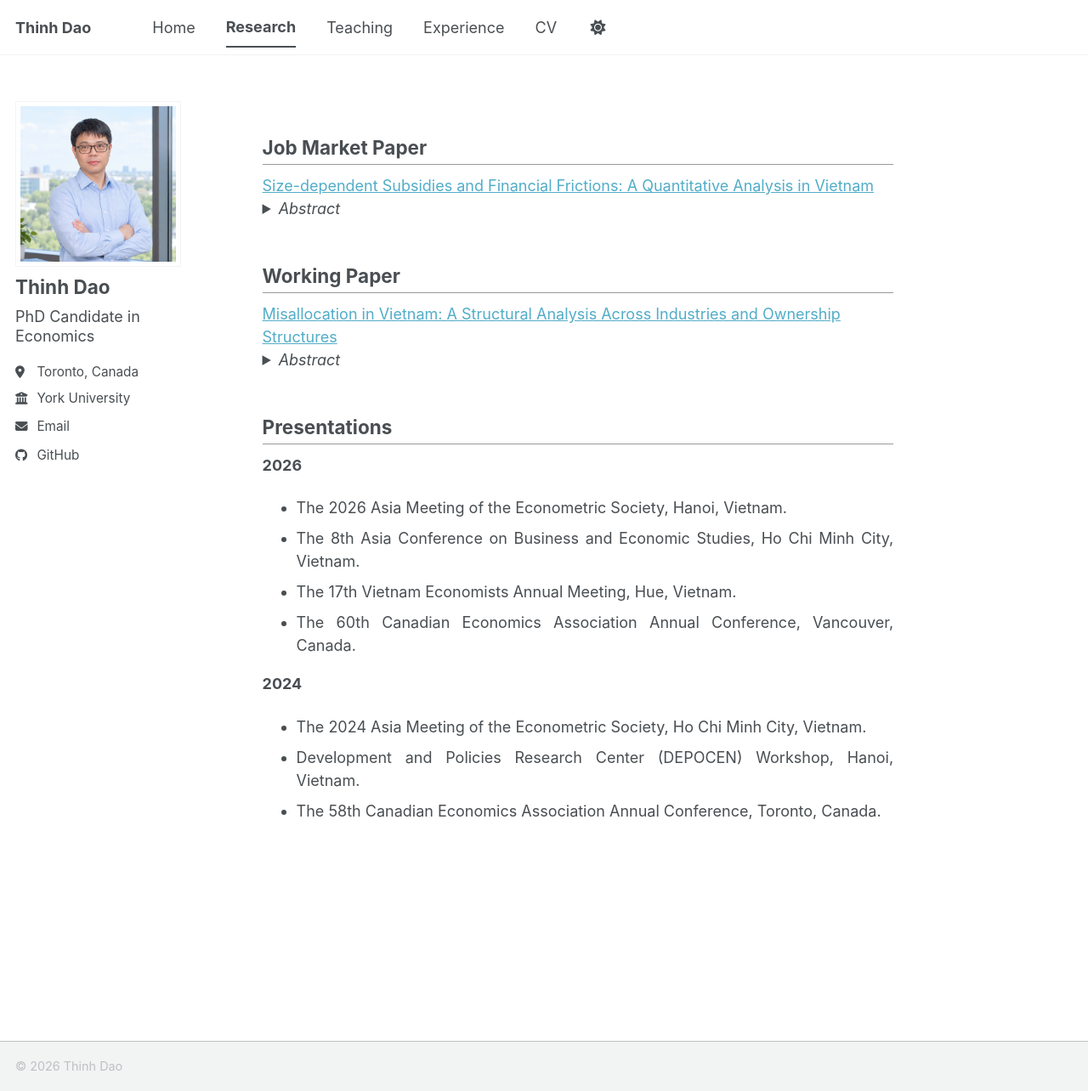
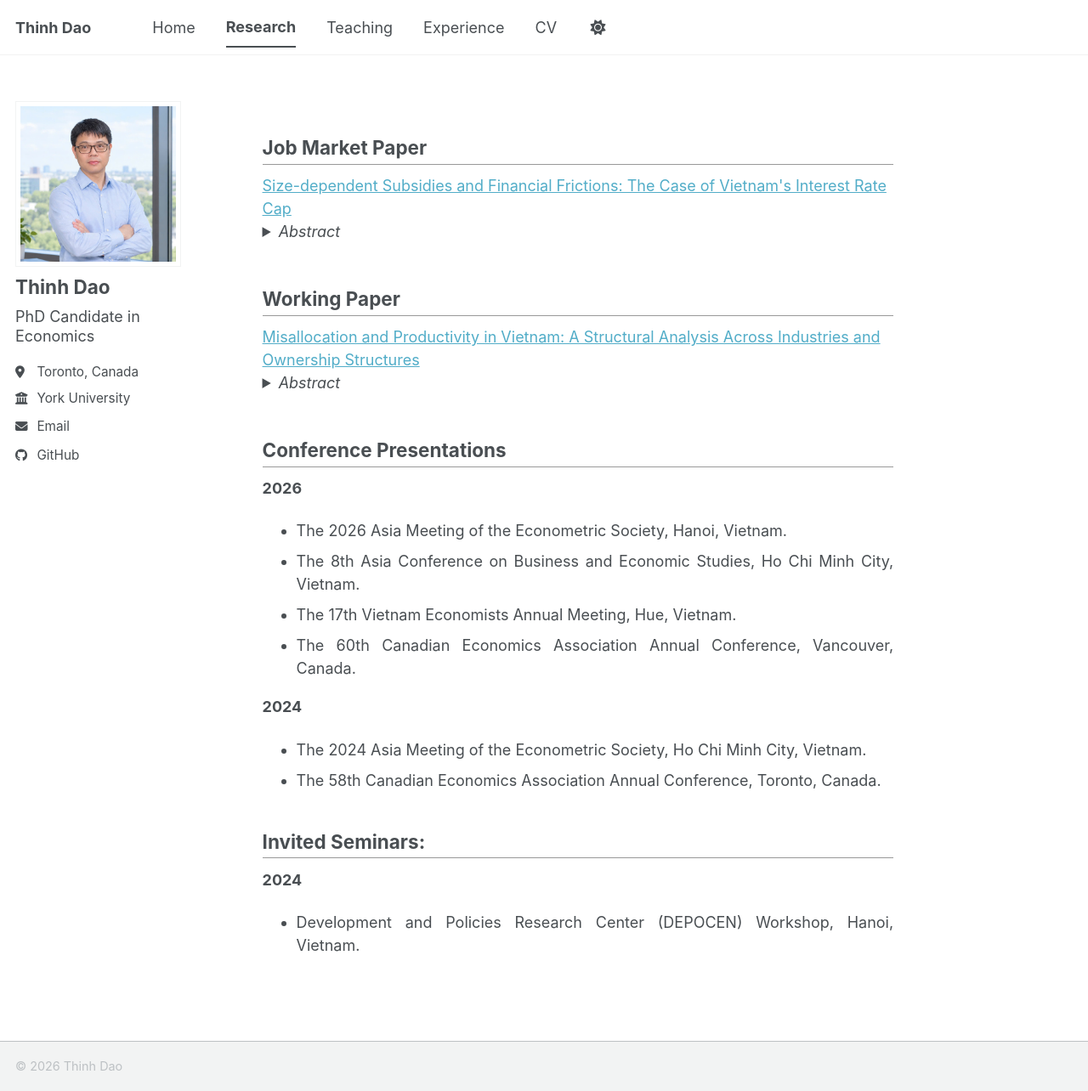
Before and after one commit to thinh-dao-econ/thinh-dao-econ.github.io, a Jekyll site: the page built from _pages/research.md, in a window 1280 px wide and 1284 px high. Shown: the whole window at 85% size. Built offline with Jekyll 4.4.1, drawn with Linux system fonts in a browser that asks for light colours; a style sheet for code colours, icons or effects is not loaded.

Commit message:
Update research.md

```diff
--- a/_pages/research.md
+++ b/_pages/research.md
@@ -21,18 +21,18 @@ details > ul { margin-top: 0 !important; }
 
 ## Job Market Paper
 
-<div class="res-head"> <a href="{{ site.baseurl }}/files/Thinh_Dao_JMP.pdf" target="_blank" rel="noopener noreferrer">Size-dependent Subsidies and Financial Frictions: A Quantitative Analysis in Vietnam</a> </div>
+<div class="res-head"> <a href="{{ site.baseurl }}/files/Thinh_Dao_JMP.pdf" target="_blank" rel="noopener noreferrer">Size-dependent Subsidies and Financial Frictions: The Case of Vietnam's Interest Rate Cap</a> </div>
 
 <details markdown="1">
 <summary style="cursor:pointer;"><em>Abstract</em></summary>
 
-Motivated by a policy in Vietnam that capped short-term lending rates for small and medium-sized enterprises (SMEs) in 2012, this paper develops a heterogeneous-agent general equilibrium model that integrates a size-dependent financial subsidy into a canonical framework of entrepreneurs with borrowing constraints. In the model, firms below an employment threshold rent capital at a discounted price, so firms choose their production scale endogenously. Micro-level data from Vietnam document patterns in SME financing conditions around the policy and are used to calibrate the model. In the quantitative exercise, a 10% capital-price discount for eligible firms raises the equilibrium interest rate by 2.9% and the wage by 0.7%. The subsidy increases aggregate output and capital while slightly reducing total factor productivity, and it generates substantial firm-size bunching around the employment threshold. Counterfactual experiments that vary the subsidy rate illustrate a trade-off between economic scale and efficiency: a lower subsidy preserves the relaxation of financial frictions with minimal effects on aggregate productivity, whereas higher subsidies expand capital and output and compress capital distortions further, but at the cost of higher overall misallocation. This paper connects the literature on size-dependent distortions and financial frictions by introducing size-based, price-driven wedges into a canonical heterogeneous-agent model with borrowing constraints.
+Motivated by a policy in Vietnam that capped short-term lending rates for small and medium-sized enterprises (SMEs) in 2012, this paper develops a heterogeneous-agent general equilibrium model that integrates a size-dependent financial subsidy into a canonical framework of entrepreneurs with borrowing constraints. In the model, firms below an employment threshold rent capital at a discounted price, choosing production scale endogenously. I use micro-level data from Vietnam to document patterns in SME financing conditions around the policy and to calibrate the model. In the quantitative exercise, a 10% capital-price discount for eligible firms raises the equilibrium interest rate by 2.9% and the wage by 0.7%. The subsidy generates substantial firm-size bunching around the employment threshold, increases aggregate output and capital, and slightly reduces total factor productivity. Counterfactual experiments reveal a trade-off between scale and efficiency: higher subsidies expand capital and output and further compress capital distortions, but at the cost of higher overall misallocation. This paper connects the literature on size-dependent distortions and financial frictions by allowing the cost of capital to vary with firm size.
 
 </details>
 
 ## Working Paper
 
-<div class="res-head"> <a href="{{ site.baseurl }}/files/Thinh_Dao_researchpaper_Misallocation_in_Vietnam_Apr14_2026.pdf" target="_blank" rel="noopener noreferrer">Misallocation in Vietnam: A Structural Analysis Across Industries and Ownership Structures</a> </div>
+<div class="res-head"> <a href="{{ site.baseurl }}/files/Thinh_Dao_Misallocation_in_Vietnam.pdf" target="_blank" rel="noopener noreferrer">Misallocation and Productivity in Vietnam: A Structural Analysis Across Industries and Ownership Structures</a> </div>
 
 <details markdown="1">
 <summary style="cursor:pointer;"><em>Abstract</em></summary>
@@ -57,7 +57,7 @@ One or two sentences describing the project.
 </details>
 -->
 
-## Presentations
+## Conference Presentations
 
 **2026**
 
@@ -69,5 +69,10 @@ One or two sentences describing the project.
 **2024**
 
 - The 2024 Asia Meeting of the Econometric Society, Ho Chi Minh City, Vietnam.
+- The 58th Canadian Economics Association Annual Conference, Toronto, Canada.
+
+## Invited Seminars:
+
+**2024**
+
 - Development and Policies Research Center (DEPOCEN) Workshop, Hanoi, Vietnam.
-- The 58th Canadian Economics Association Annual Conference, Toronto, Canada.
```
